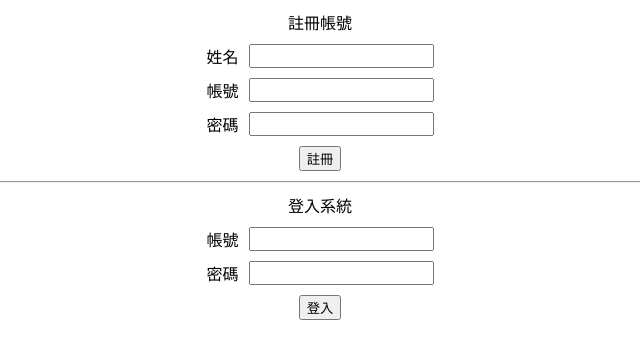
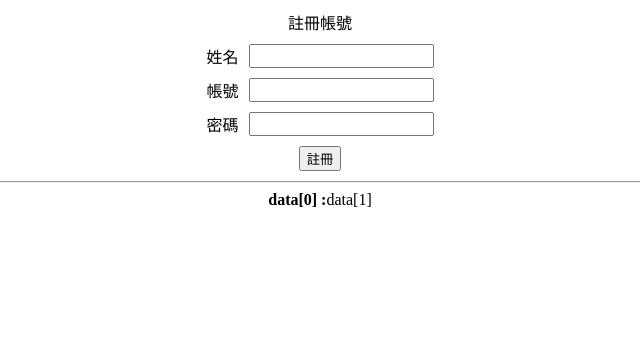
Before and after one commit to KJeiii/WeHelp-Stage-1, a Flask app: template Week-6/templates/index.html in a window 1280 px wide. Shown: the part 49-408 px from the top of the page, without its empty margins (320-960 px from the left). Run offline with Flask 3, Linux system fonts and the light colour scheme; the template is opened without the code that fills it: most values are stand-ins (such as "Sample title", 1, 10 or a date in 2020).

Commit message:
create layout of comment

```diff
--- a/Week-6/static/style.css
+++ b/Week-6/static/style.css
@@ -46,3 +46,9 @@ a {
     text-align: center;
     margin: 10px;
 }
+
+.comment-subdiv {
+    display: flex;
+    align-items: center;
+    justify-content: center;
+}
--- a/Week-6/templates/base.html
+++ b/Week-6/templates/base.html
@@ -9,12 +9,17 @@
 <body>
     <div class="header">  {% block header %}{% endblock %}</div>
     <form class="signup" action="/signup" method="post">
-        {% block content %}{% endblock %}
+        {% block signup %}{% endblock %}
     </form>
 
     <form class="signin" action="/signin" method="post">
-        {% block square %}{% endblock %}
+        {% block signin %}{% endblock %}
     </form>
+
+    <div class="comment-div">
+        {% block comment %}{% endblock %}
+    </div>
+
 
     <script src="../static/javascript.js"></script>
 </body>
--- a/Week-6/templates/index.html
+++ b/Week-6/templates/index.html
@@ -1,7 +1,7 @@
 {% extends "base.html" %}
 
 {% block header %}歡迎光臨，請註冊登入系統{% endblock %}
-{% block content %}
+{% block signup %}
     <div class="signup-title">註冊帳號</div>
     <div class="signup-subdiv">
         <label for="name-label">姓名</label>
@@ -22,7 +22,7 @@
     <hr>
 {% endblock %}
 
-{% block square %}
+{% block siginin %}
     <div class="signin-title">登入系統</div>
     <div class="signin-subdiv">
         <label for="account-label">帳號</label>
@@ -36,3 +36,10 @@
         <input type="submit" value="登入" class = "submit-btn" onclick="Check('.signin-input')">
     </div>
 {% endblock %}
+
+{% block comment %}
+    {% for data in comments %}
+        <div class="comment-subdiv"><strong>data[0] : </strong>data[1]</div>
+    {% endfor %}
+
+{% endblock %}
```
